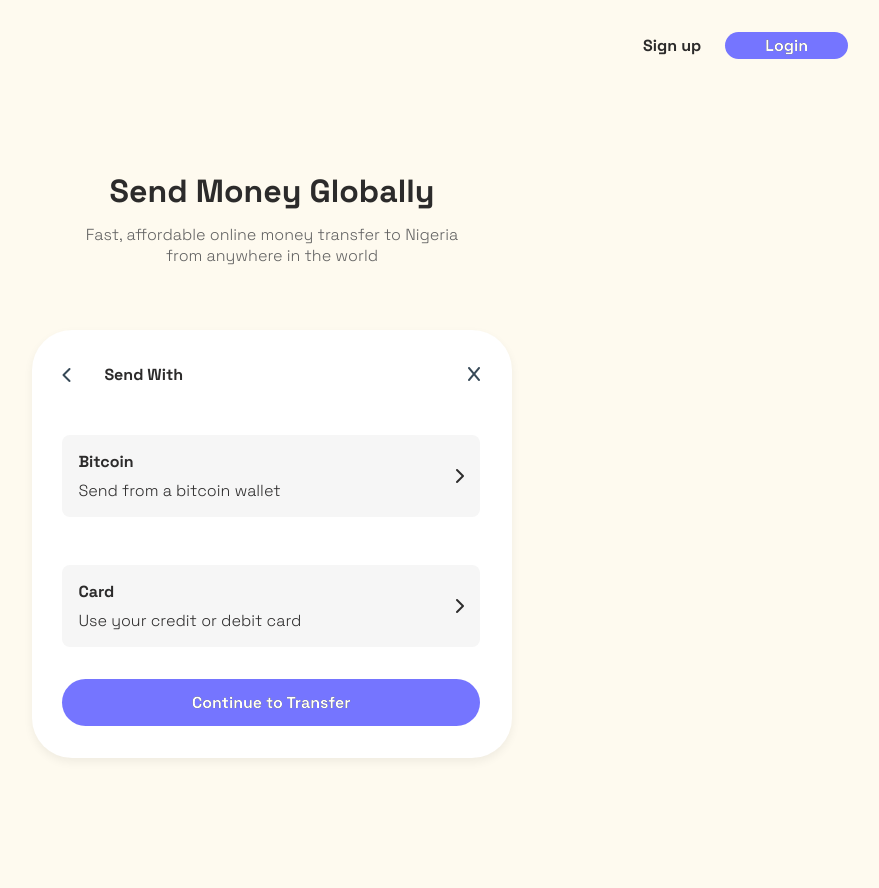
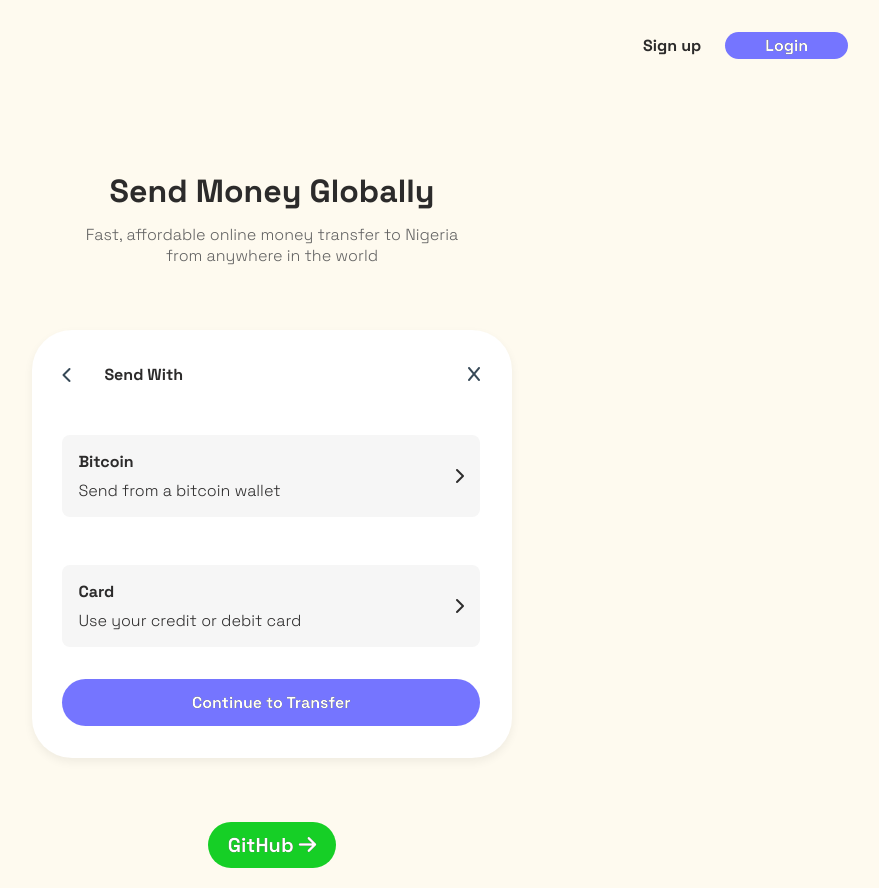
Before and after one commit to kossycodes/panda-project-4, a plain HTML site: page index.html in a window 1280 px wide. Shown: the whole page, without its empty margins (368-1247 px from the left). Before the commit the page ends 822 px from the top, so only its background shows below. Drawn offline with Linux system fonts and the light colour scheme.

Commit message:
added source code button

```diff
--- a/index.html
+++ b/index.html
@@ -81,6 +81,9 @@
      </div>
 
    </form>
+   <section>
+     <a href="https://github.com/kossycodes/panda-project-4"><button class="source">GitHub <i class="fa-solid fa-arrow-right"></i></button></a>
+   </section>
    </section>
 
   <script src="script.js"></script>
--- a/style.css
+++ b/style.css
@@ -197,11 +197,6 @@ html {
       }
 
 
-
-
-
-
-
       .send-cash {
         background: #7575FF;
         color: #ffffff;
@@ -224,8 +219,22 @@ html {
         justify-content: center;
       }
 
+      .source{
+        background: #16cf26;
+        color: #FFFFFF;
+        font-size: 20px;
+        padding: 0.5em 1em;
+        text-shadow: 0em 0em 0px #000000;
+        box-shadow: 0em 0em 0px #000000;
+        border-radius: 1.5em;
+        font-weight: 500;
+        margin-bottom: 1em;
+        font-family: 'Space Grotesk', sans-serif;
+        font-weight: 600;
+       }
 
 
+         /*Responsive*/
 
       @media (max-width: 1024px) {
         .all-card {
```
